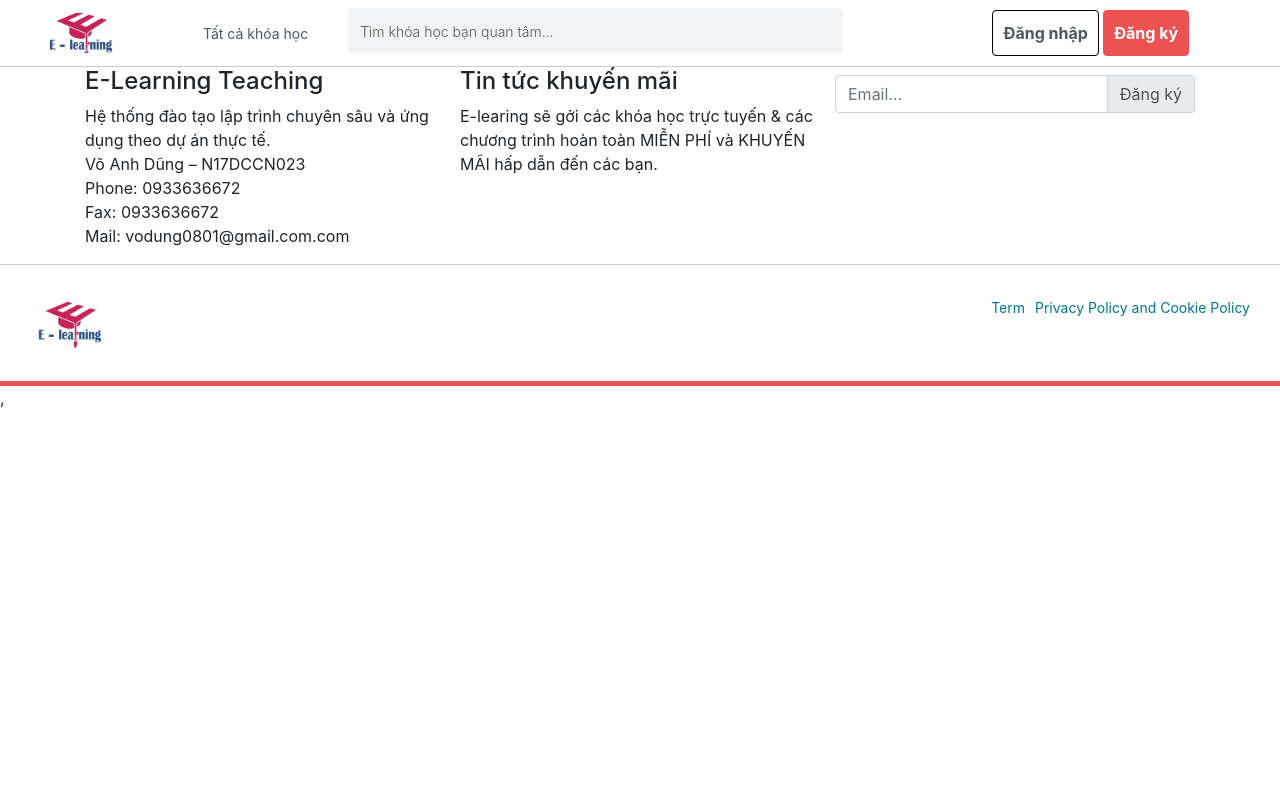
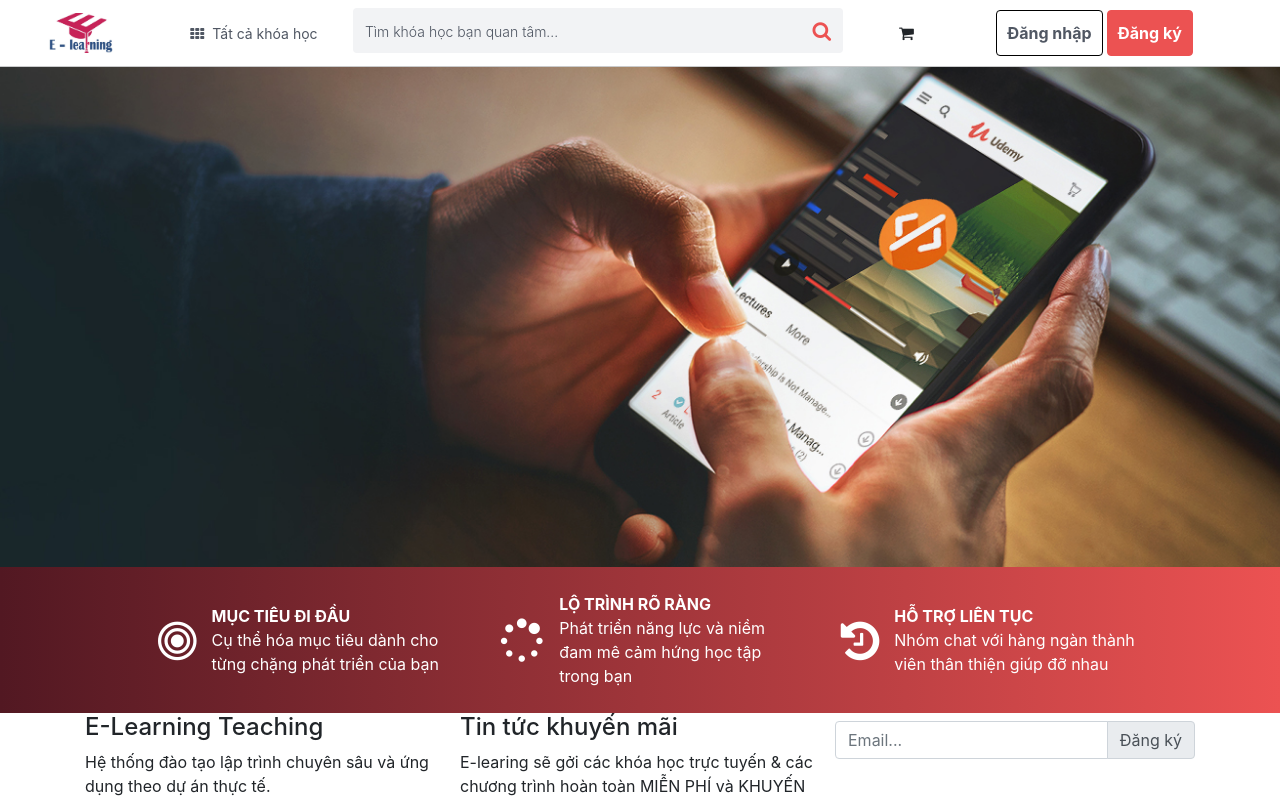
Before and after one commit to ritz0801/E-Learning-ReactJS, a React (Create React App) app: page / in a window 1280 px wide. Shown: the top 798 px of the page. Built offline with nearby package versions, Linux system fonts and the light colour scheme.

Commit message:
Add Router And Complete BannerCarousel

```diff
--- a/public/index.html
+++ b/public/index.html
@@ -25,6 +25,11 @@
   <title>React App</title>
   <link rel="stylesheet" href="https://stackpath.bootstrapcdn.com/bootstrap/4.3.1/css/bootstrap.min.css"
     integrity="sha384-ggOyR0iXCbMQv3Xipma34MD+dH/1fQ784/j6cY/iJTQUOhcWr7x9JvoRxT2MZw1T" crossorigin="anonymous">
+  <link rel="stylesheet" href="https://maxcdn.bootstrapcdn.com/font-awesome/4.7.0/css/font-awesome.min.css">
+  <link rel="stylesheet" type="text/css" charset="UTF-8"
+    href="https://cdnjs.cloudflare.com/ajax/libs/slick-carousel/1.6.0/slick.min.css" />
+  <link rel="stylesheet" type="text/css"
+    href="https://cdnjs.cloudflare.com/ajax/libs/slick-carousel/1.6.0/slick-theme.min.css" />
 </head>
 
 <body>
--- a/src/App.js
+++ b/src/App.js
@@ -1,19 +1,10 @@
 import React from 'react';
-import Header from './Components/Header';
-import { BrowserRouter as Router, Switch, Route } from 'react-router-dom';
-import './Style/main.scss';
-import Footer from './Components/Footer';
+import Layout from './Layout';
 
 function App() {
   return (
     <div className="App">
-      <Router>
-        <Header />
-        <Switch>
-
-        </Switch>
-        <Footer />
-      </Router>
+      <Layout />
     </div>
   );
 }
--- /dev/null
+++ b/src/Components/BannerCarousel/index.jsx
@@ -0,0 +1,54 @@
+import React from 'react';
+
+const BannerCarousel = () => {
+    return (
+        <div>
+            <div>
+                <section className="myCover">
+                    {/* <div className="myCover_content">
+              <h1>Learn on your schedule</h1>
+              <p>Shape your future with experts. Courses from $13.99. Ends 9/3, 11:59 p.m. PDT.</p>
+              <div className="myCover_search">
+                <form className="input-group ">
+                  <input type="text" className="form-control" placeholder="What do you want to learn" />
+                  <div className="input-group-append">
+                    <span className="btn input-group-text"><i className="fa fa-search" /></span>
+                  </div>
+                </form>
+              </div>
+            </div> */}
+                </section>
+                {/* END cover */}
+                <section className="intro">
+                    <div className="intro_content row">
+                        <div className="col-md-4 intro_item">
+                            <i className="fa fa-bullseye intro_icon" />
+                            <div className="icon_content">
+                                <p>MỤC TIÊU ĐI ĐẦU</p>
+                                <p>Cụ thể hóa mục tiêu dành cho từng chặng phát triển của bạn</p>
+                            </div>
+                        </div>
+                        <div className="col-md-4 intro_item">
+                            <i className="fa fa-spinner intro_icon" />
+                            <div className="icon_content">
+                                <p>LỘ TRÌNH RÕ RÀNG</p>
+                                <p>Phát triển năng lực và niềm đam mê cảm hứng học tập trong bạn</p>
+                            </div>
+                        </div>
+                        <div className="col-md-4 intro_item">
+                            <i className="fa fa-history intro_icon" />
+                            <div className="icon_content">
+                                <p>HỖ TRỢ LIÊN TỤC</p>
+                                <p>Nhóm chat với hàng ngàn thành viên thân thiện giúp đỡ nhau</p>
+                            </div>
+                        </div>
+                    </div>
+                </section>
+                {/* END intro */}
+            </div>
+
+        </div>
+    );
+};
+
+export default BannerCarousel;
--- /dev/null
+++ b/src/Layout/HomePage.jsx
@@ -0,0 +1,10 @@
+import React from 'react';
+import BannerCarousel from '../Components/BannerCarousel'
+
+const HomePage = () => {
+    return (
+        <BannerCarousel />
+    );
+};
+
+export default HomePage;
--- /dev/null
+++ b/src/Layout/index.jsx
@@ -0,0 +1,20 @@
+import React from 'react';
+import Header from "../Components/Header";
+import { BrowserRouter as Router, Switch, Route } from 'react-router-dom';
+import "../Style/main.scss";
+import Footer from "../Components/Footer";
+import HomePage from './HomePage';
+
+const Layout = () => {
+    return (
+        <Router>
+            <Header />
+            <Switch>
+                <Route path="/" exact component={HomePage} />
+            </Switch>
+            <Footer />
+        </Router>
+    );
+};
+
+export default Layout;
--- /dev/null
+++ b/src/Style/Layout/_bannerCarousel.scss
@@ -0,0 +1,66 @@
+.myCover {
+    background-image: url(../../Assets/img/cover.jpg);
+    background-position: center center;
+    background-repeat: no-repeat;
+    background-size: cover;
+    height: 500px;
+    position: relative;
+    .myCover_content {
+        position: absolute;
+        top: 30%;
+        left: 10%;
+        width: 30%;
+        h1 {
+            @include Text($h4, $fw-bold, $white);
+        }
+        p {
+            @include Text($regular + 2, $fw-normal, $white);
+        }
+    }
+    .myCover_search {
+        input {
+            height: 50px;
+        }
+        .input-group-append {
+            .input-group-text {
+                font-size: $h6;
+                color: $red;
+                border: none;
+                background-color: $white;
+                &:hover {
+                    background-color: $red;
+                    color: $white;
+                    border-left: none;
+                }
+            }
+        }
+    }
+}
+.intro {
+    background-image: linear-gradient(to right, $red-1, $red);
+    .intro_content {
+        background-color: linear-gradient($red-1, $red);
+        width: 80%;
+        margin: 0 auto;
+        padding: $sp-4 0;
+        .intro_item {
+            display: flex;
+            align-items: center;
+            .intro_icon {
+                font-size: $h3 + 5;
+                color: $white;
+                margin: 0 $sp-2;
+            }
+            .icon_content {
+                p:first-child {
+                    @include Text($regular, $fw-bold, $white);
+                    margin: 0;
+                }
+                p:nth-child(2) {
+                    @include Text($regular, $fw-normal, $white);
+                    margin: 0;
+                }
+            }
+        }
+    }
+}
--- a/src/Style/main.scss
+++ b/src/Style/main.scss
@@ -4,3 +4,4 @@
 @import "./Helpers/_button.scss";
 @import "./Layout/_header.scss";
 @import "./Layout/footer";
+@import "./Layout/bannerCarousel";
```
Also changed, not shown: src/Assets/img/cover.jpg (added).
